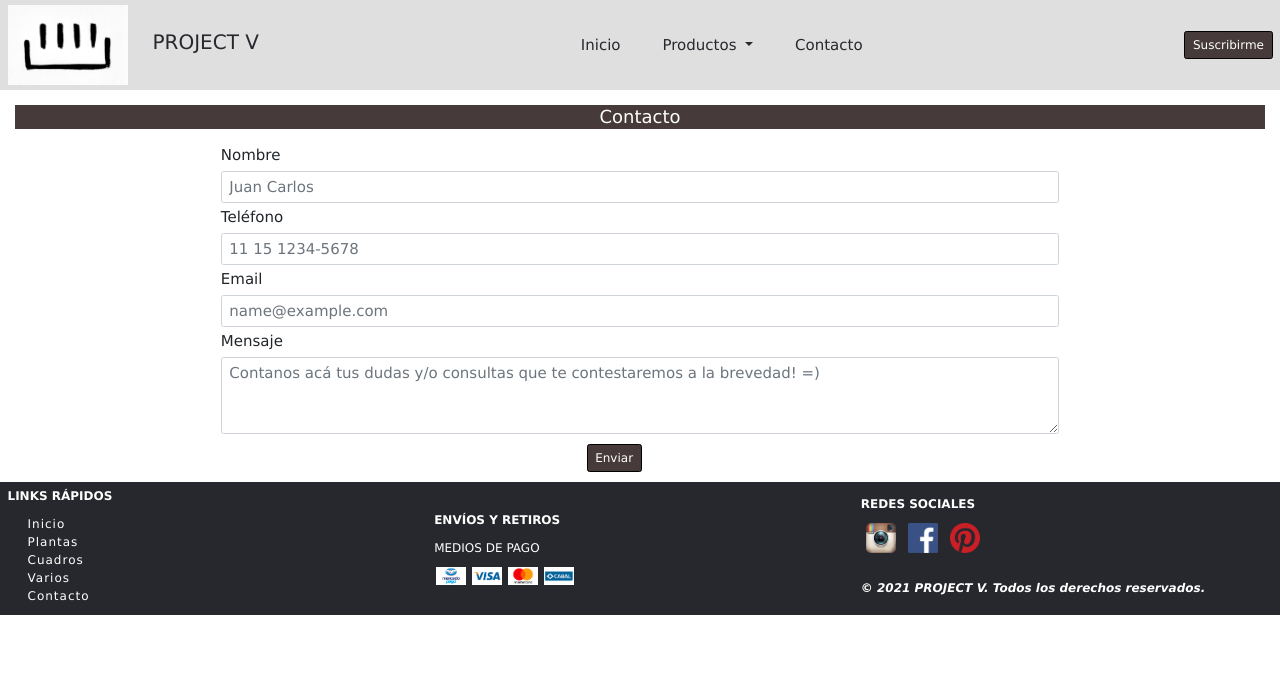
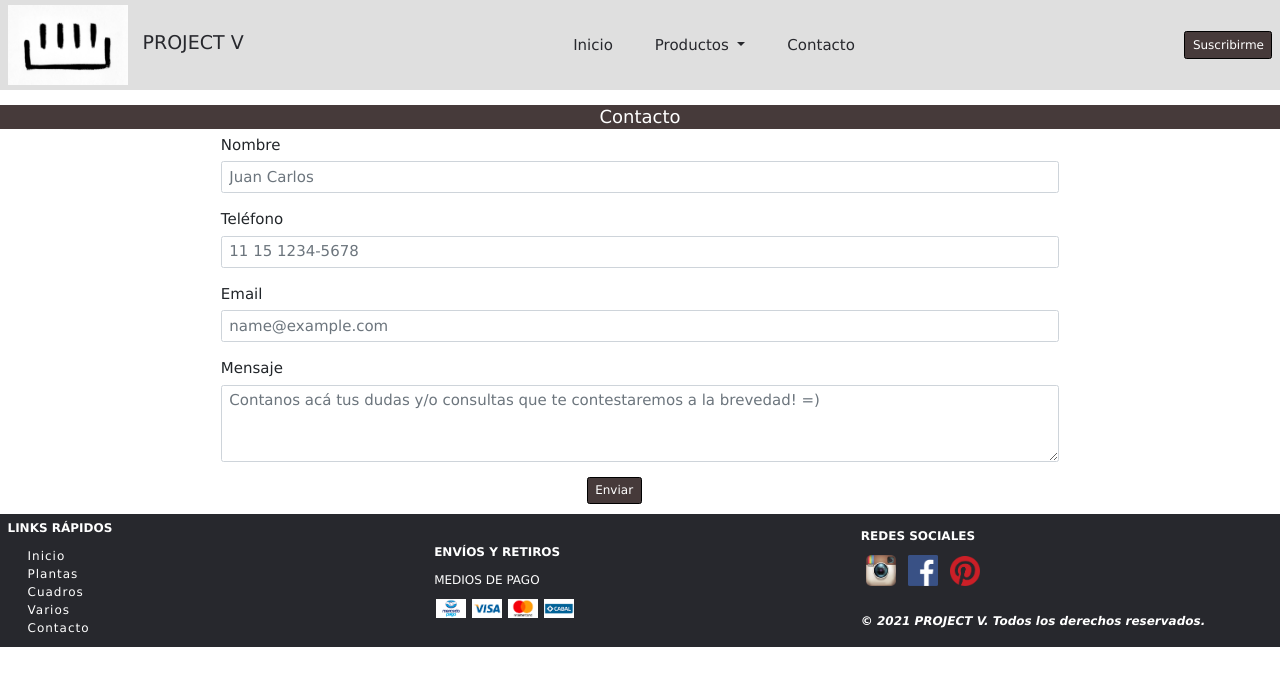
Before and after one commit to hfer90/Project-V, a website: page src/paginas/contacto.html in a window 1280 px wide. Drawn offline with nearby package versions, Linux system fonts and the light colour scheme.

Commit message:
correcciones contacto.html

```diff
--- a/scss/base/_listas.scss
+++ b/scss/base/_listas.scss
@@ -1,5 +1,5 @@
 $size-proj:
-2.0rem
+1.9rem
 1.8rem
 1.5rem
 1.2rem
--- a/scss/components/_header.scss
+++ b/scss/components/_header.scss
@@ -12,7 +12,7 @@
     font-family: Verdana, Geneva, Tahoma, sans-serif;
     font-size: nth($size-proj, 1);
     color: nth($colors-proj, 1);
-    margin-left: 25px;
+    margin-left: 15px;
 }
 
 @media screen and (max-width: 768px) {
--- a/src/paginas/contacto.html
+++ b/src/paginas/contacto.html
@@ -81,23 +81,25 @@
   <!-- Fin del header -->
 
   <!-- Comienzo del main -->
-  <main class="container-fluid p-0">
-    <h2 class="h2-proj text-center m-4">Contacto</h2>
+  <main class="container-fluid p-0 m-20">
 
+    <div class="text-center mt-4">
+      <h2 class="h2-proj">Contacto</h2>
+    </div>
 
-    <div class="container-fluid mb-1 col-md-8 col-12">
+    <div class="container-fluid mb-4 col-md-8 col-12">
       <label for="exampleFormControlInput1" class="form-label">Nombre</label>
       <input type="email" class="form-control" id="exampleFormControlInput1" placeholder="Juan Carlos">
     </div>
-    <div class="container-fluid mb-1 col-md-8 col-12">
+    <div class="container-fluid mb-4 col-md-8 col-12">
       <label for="exampleFormControlInput1" class="form-label">Teléfono</label>
       <input type="email" class="form-control" id="exampleFormControlInput1" placeholder="11 15 1234-5678">
     </div>
-    <div class="container-fluid mb-1 col-md-8 col-12">
+    <div class="container-fluid mb-4 col-md-8 col-12">
       <label for="exampleFormControlInput1" class="form-label">Email</label>
       <input type="email" class="form-control" id="exampleFormControlInput1" placeholder="name@example.com">
     </div>
-    <div class="container-fluid mb-1 col-md-8 col-12">
+    <div class="container-fluid mb-4 col-md-8 col-12">
       <label for="exampleFormControlTextarea1" class="form-label">Mensaje</label>
       <textarea class="form-control" id="exampleFormControlTextarea1" rows="3"
       placeholder="Contanos acá tus dudas y/o consultas que te contestaremos a la brevedad! =)"></textarea>
```
Also changed, not shown: css/style.css.
